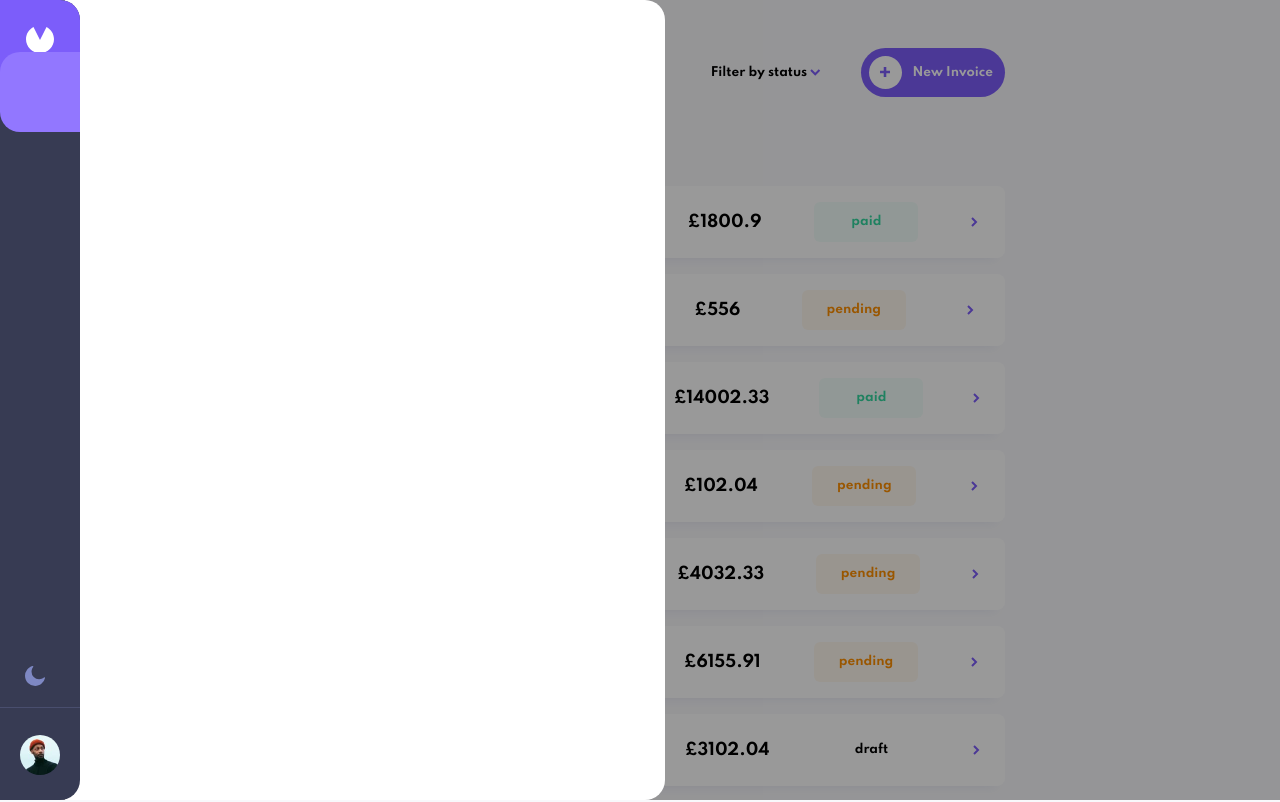
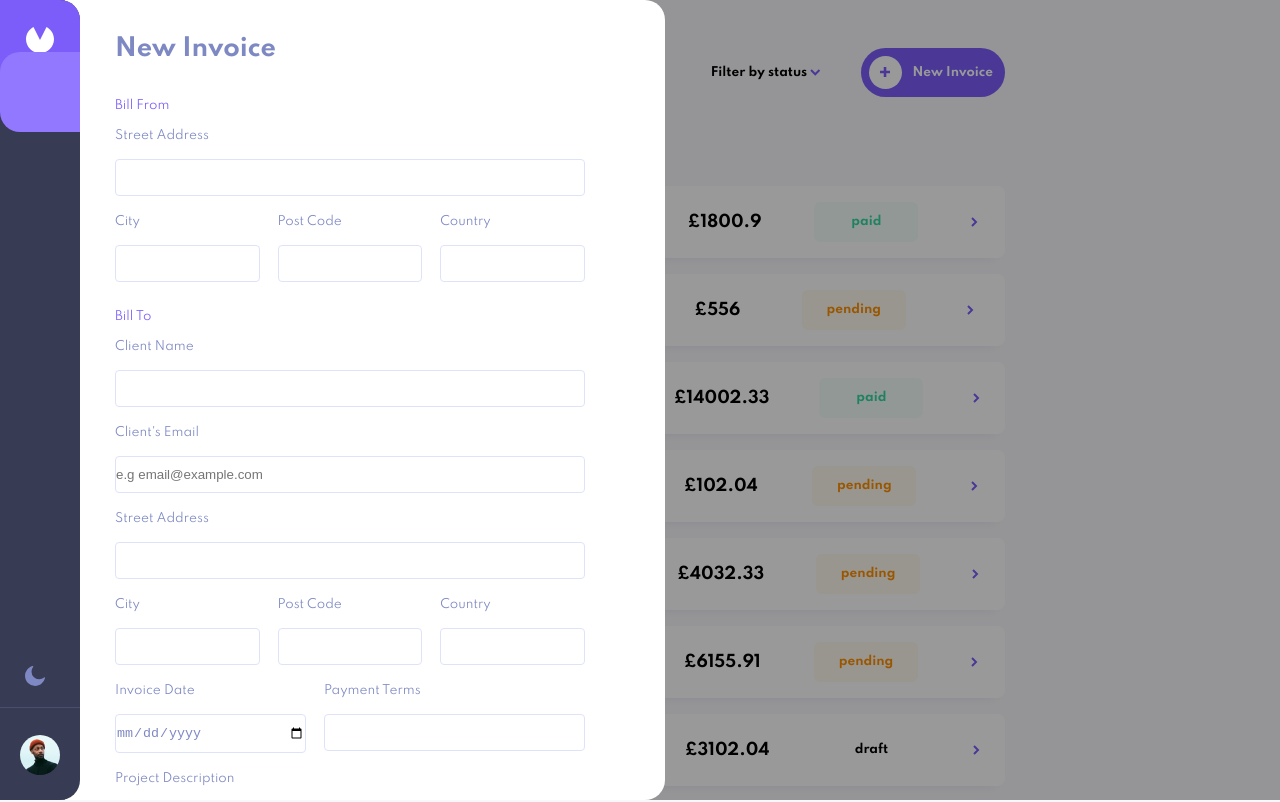
Before and after one commit to NathanNunana/invoice-app, a React (Create React App) app: page / in a window 1280 px wide. Both pictures are taken after a click on the element "New Invoice". Built offline with nearby package versions, Linux system fonts and the light colour scheme.

Commit message:
create new invoice modal

```diff
--- a/src/components/SideModal/Modal.css
+++ b/src/components/SideModal/Modal.css
@@ -4,19 +4,20 @@
     left: 0;
     top: 0;
     width: 100%;
-    height: 100%;
-    overflow: auto;
+    height: 100vh;
     background-color: rgba(0,0,0,0.4);
   }
 
   .modal-main {
     position: fixed;
-    background-color: var(--card-color);
+    background-color: var(--modal-color);
     margin: auto;
-    width: 80%;
-    max-width: 600px;
-    height: 100vh;
+    width: 43%;
+    /* max-width: 450px; */
+    height: 100%;
     position: absolute;
     left: 65px;
     border-radius: 0px 20px 20px 0px;
+    padding-left: 50px;
+    overflow-y: auto;
   }
--- a/src/components/SideModal/Modal.js
+++ b/src/components/SideModal/Modal.js
@@ -1,7 +1,7 @@
 import React from "react";
 import "./Modal.css";
 
-const Modal = ({ handleClose, show, children }) => {
+const Modal = ({ handleClose, show, children}) => {
   const handleClick = (e) => {
     if(e.target === e.currentTarget){
       e.preventDefault();
--- a/src/components/SideNav/SideNav.js
+++ b/src/components/SideNav/SideNav.js
@@ -1,9 +1,8 @@
 import React, { useState } from "react";
 import "./SideNav.css";
 import { Avatar, IconMoon, Logo, IconSun } from "../../assets";
-import { Modal } from '../index';
 
-const SideNav = ({show, handleClose}) => {
+const SideNav = () => {
   const setDarkMode = () => {
     document.querySelector("body").setAttribute("data-theme", "dark");
     localStorage.setItem("selectedTheme", "dark");
@@ -48,7 +47,6 @@ const SideNav = ({show, handleClose}) => {
           <img src={Avatar} className="avatar" />
         </div>
       </div>
-      <Modal show={show} handleClose={handleClose}/>
     </>
   );
 };
--- a/src/index.css
+++ b/src/index.css
@@ -34,6 +34,11 @@
   --edit-color: #f9fafe;
   --delete-color: #ec5757;
   --mark-color: #7c5dfa;
+  --input-box-color: #ffffff;
+  --input-box-border:#DFE3FA;
+  --modal-color: #FFFFFF;
+  --add-item-button-bg: #F9FAFE;
+  --add-item-button-color: #7E88C3;
 }
 [data-theme="dark"] {
   --primary-color: #373b53;
@@ -50,6 +55,11 @@
   --edit-color: #252945;
   --delete-color: #ec5757;
   --mark-color: #7c5dfa;
+  --input-box-color: #1E2139;
+  --input-box-border: #252945;
+  --modal-color: #141625;
+  --add-item-button-bg: #252945;
+  --add-item-button-color: #ffffff;
 }
 
 * {
--- a/src/pages/Invoices/Invoices.css
+++ b/src/pages/Invoices/Invoices.css
@@ -26,12 +26,12 @@
   margin-right: 40px;
   color: var(--font-color-white);
 }
-.invoice-action{
-    display: flex;
-    justify-content: space-around;
-    align-items: center;
+.invoice-action {
+  display: flex;
+  justify-content: space-around;
+  align-items: center;
 }
-.empty-invoice-wrapper{
+.empty-invoice-wrapper {
   color: var(--font-color-white);
   margin: auto;
   display: flex;
@@ -39,12 +39,84 @@
   align-items: center;
   text-align: center;
 }
-.empty-invoice{
+.empty-invoice {
   margin-bottom: 64px;
 }
-.empty-invoice p{
+.empty-invoice p {
   max-lines: 2;
 }
-/* .ni-txt{
+.create-invoice-wrapper {
+  color: var(--add-item-button-color);
+}
+.create-invoice-wrapper h5 {
+  color: var(--font-color-white);
   font-family: "SpartanBold";
-} */
+  font-size: 24px;
+  line-height: 18px;
+}
+.create-invoice-wrapper label {
+  font-size: 12px;
+  line-height: 15px;
+  color: var(--font-color-light);
+}
+.create-invoice-wrapper p {
+  color: #7c5dfa;
+  font-size: 12px;
+  line-height: 15px;
+}
+.input-boxes {
+  background: var(--input-box-color);
+  border: 1px solid var(--input-box-border);
+  border-radius: 4px;
+  padding: 10px 0px;
+  margin: 15px 0px;
+  text-align: left;
+  color: var(--font-color-light);
+}
+.bill-row {
+  display: flex;
+  gap: 20px;
+  width: 85%;
+}
+.bill-row input {
+  width: 100%;
+}
+.fill {
+  width: 85%;
+}
+.item-list h3{
+  color: #777F98;
+}
+.item-list table{
+  width: 85%;
+  font-size: 12px;
+  color: var(--font-color-light);
+}
+.item-list-btn {
+  width: 85%;
+  color: var(--add-item-button-color);
+  background: var(--add-item-button-bg);
+  text-align: center;
+  padding: 17px;
+  border-radius: 24px;
+  margin-bottom: 10px;
+  font-size: 12px;
+  line-height: 15px;
+  font-family: "SpartanBold";
+  cursor: pointer;
+  margin-top: 16px;
+}
+.action-btn-wrapper{
+  width: 85%;
+}
+.action-btn{
+  margin: 20px 0px;
+  display: flex;
+  justify-content: space-between;
+  text-align: center;
+  align-items: center;
+}
+.action-btn div{
+  display: flex;
+  gap: 20px;
+}
--- a/src/pages/Invoices/Invoices.js
+++ b/src/pages/Invoices/Invoices.js
@@ -1,5 +1,11 @@
 import React, { useEffect } from "react";
-import { InvoiceCard, InvoiceButton, SideNav } from "../../components";
+import {
+  InvoiceCard,
+  InvoiceButton,
+  SideNav,
+  Modal,
+  Button,
+} from "../../components";
 import { IllustrationEmpty, IconArrowDown } from "../../assets";
 import axios from "axios";
 import "./Invoices.css";
@@ -15,14 +21,130 @@ const Invoices = () => {
   }, []);
   const handleModalOpen = () => {
     setShowModal(true);
-  }
+  };
   const handleModalClose = () => {
     setShowModal(false);
-  }
+  };
   return (
     <>
-      <SideNav show={showModal} handleClose={handleModalClose}/>
-      <InvoiceHeader total={invoices.data?.length} handleOpen={handleModalOpen}/>
+      <SideNav show={showModal} handleClose={handleModalClose} />
+      <Modal show={showModal} handleClose={handleModalClose}>
+        <div className="create-invoice-wrapper">
+          <h5>New Invoice</h5>
+          <form>
+            <div className="bill-from">
+              <p>Bill From</p>
+              <div>
+                <label>Street Address</label>
+                <br />
+                <input type="text" className="input-boxes fill" />
+              </div>
+              <div className="bill-row">
+                <div>
+                  <label>City</label>
+                  <br />
+                  <input type="text" className="input-boxes" />
+                </div>
+                <div>
+                  <label>Post Code</label>
+                  <br />
+                  <input type="text" className="input-boxes" />
+                </div>
+                <div>
+                  <label>Country</label>
+                  <br />
+                  <input type="text" className="input-boxes" />
+                </div>
+              </div>
+            </div>
+            <div className="bill-to">
+              <p>Bill To</p>
+              <div>
+                <label>Client Name</label>
+                <br />
+                <input type="text" className="input-boxes fill" />
+              </div>
+              <div>
+                <label>Client's Email</label>
+                <br />
+                <input
+                  type="text"
+                  className="input-boxes fill"
+                  placeholder="e.g email@example.com"
+                />
+              </div>
+              <div>
+                <label>Street Address</label>
+                <br />
+                <input type="text" className="input-boxes fill" />
+              </div>
+              <div className="bill-row">
+                <div>
+                  <label>City</label>
+                  <br />
+                  <input type="text" className="input-boxes" />
+                </div>
+                <div>
+                  <label>Post Code</label>
+                  <br />
+                  <input type="text" className="input-boxes" />
+                </div>
+                <div>
+                  <label>Country</label>
+                  <br />
+                  <input type="text" className="input-boxes" />
+                </div>
+              </div>
+              <div className="bill-row">
+                <div>
+                  <label>Invoice Date</label>
+                  <input type="date" className="input-boxes" />
+                </div>
+                <div>
+                  <label>Payment Terms</label>
+                  <input type="text" className="input-boxes" />
+                </div>
+              </div>
+              <div>
+                <label>Project Description</label>
+                <input type="text" className="input-boxes fill" />
+              </div>
+            </div>
+            <div className="item-list">
+              <h3>Item List</h3>
+              <table>
+                <thead>
+                  <tr>
+                    <td>Item Name</td>
+                    <td>QTY.</td>
+                    <td>Price</td>
+                    <td>Total</td>
+                  </tr>
+                </thead>
+              </table>
+              <div className="item-list-btn">+ Add New Items</div>
+              <div className="action-btn-wrapper">
+                <div className="action-btn">
+                  <Button
+                    color="var(--add-item-button-bg)"
+                    txt="var(--add-item-button-color)"
+                  >
+                    Discard
+                  </Button>
+                  <div>
+                    <Button color="var(--primary-color)">Save as Draft</Button>
+                    <Button color="var(--mark-color)">Save & Send</Button>
+                  </div>
+                </div>
+              </div>
+            </div>
+          </form>
+        </div>
+      </Modal>
+      <InvoiceHeader
+        total={invoices.data?.length}
+        handleOpen={handleModalOpen}
+      />
       {invoices.data?.length > 0 ? (
         invoices.data?.map((invoice) => (
           <InvoiceCard key={invoice.id} invoice={invoice} />
@@ -37,8 +159,8 @@ const Invoices = () => {
             />
             <h3>There is nothing here</h3>
             <p>
-              Create an invoice by clicking the <strong>New Invoice</strong> button and get
-              started
+              Create an invoice by clicking the <strong>New Invoice</strong>{" "}
+              button and get started
             </p>
           </div>
         </div>
@@ -58,7 +180,7 @@ const InvoiceHeader = ({ total, handleOpen }) => (
         <span className="invoice-filter">
           Filter by status <img src={IconArrowDown} alt="icon-arrow-down" />
         </span>
-        <InvoiceButton handleOpen={handleOpen}/>
+        <InvoiceButton handleOpen={handleOpen} />
       </div>
     </div>
   </>
```
